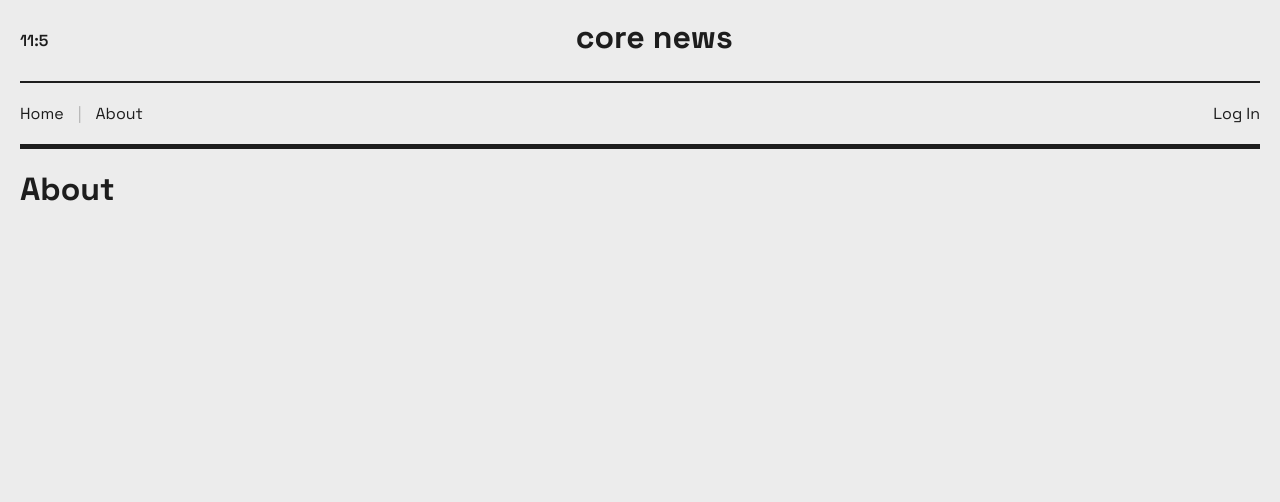
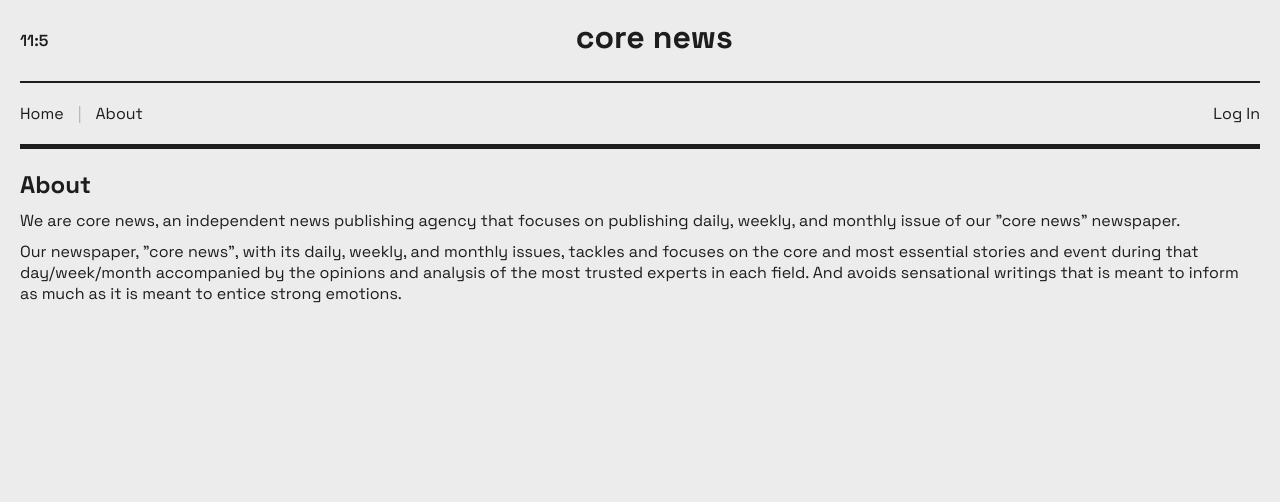
Before and after one commit to mz04030221/core_news, a Django app: template templates/pages/about.html in a window 1280 px wide. Shown: the top 502 px of the page. Run offline with Django 5.2, Linux system fonts and the light colour scheme; the template is opened without the code that fills it, so the values that code supplies are empty; some web fonts are replaced.

Commit message:
Add content to the about template

```diff
--- a/static/css/style.css
+++ b/static/css/style.css
@@ -83,6 +83,10 @@ main {
   padding: 20px 0;
 }
 
+p {
+  margin: 10px 0;
+}
+
 /* HOME */
 .issue {
   display: flex;
--- a/templates/pages/about.html
+++ b/templates/pages/about.html
@@ -1,4 +1,10 @@
 {% extends "base.html" %}
 {% block content %}
-    <h1>About</h1>
+    <h2>About</h2>
+    <p>
+        We are core news, an independent news publishing agency that focuses on publishing daily, weekly, and monthly issue of our "core news" newspaper.
+    </p>
+    <p>
+        Our newspaper, "core news", with its daily, weekly, and monthly issues, tackles and focuses on the core and most essential stories and event during that day/week/month accompanied by the opinions and analysis of the most trusted experts in each field. And avoids sensational writings that is meant to inform as much as it is meant to entice strong emotions.
+    </p>
 {% endblock content %}
```
